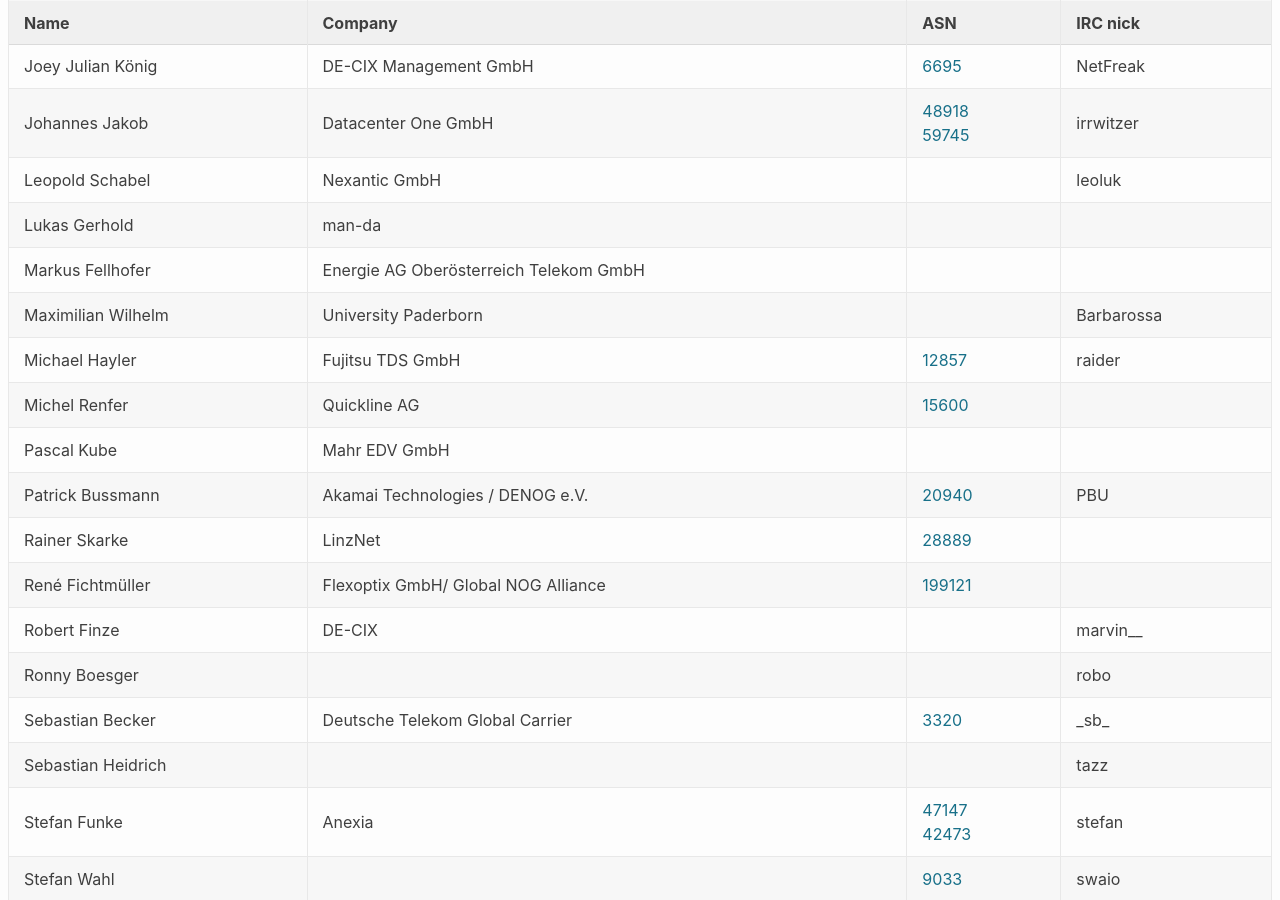
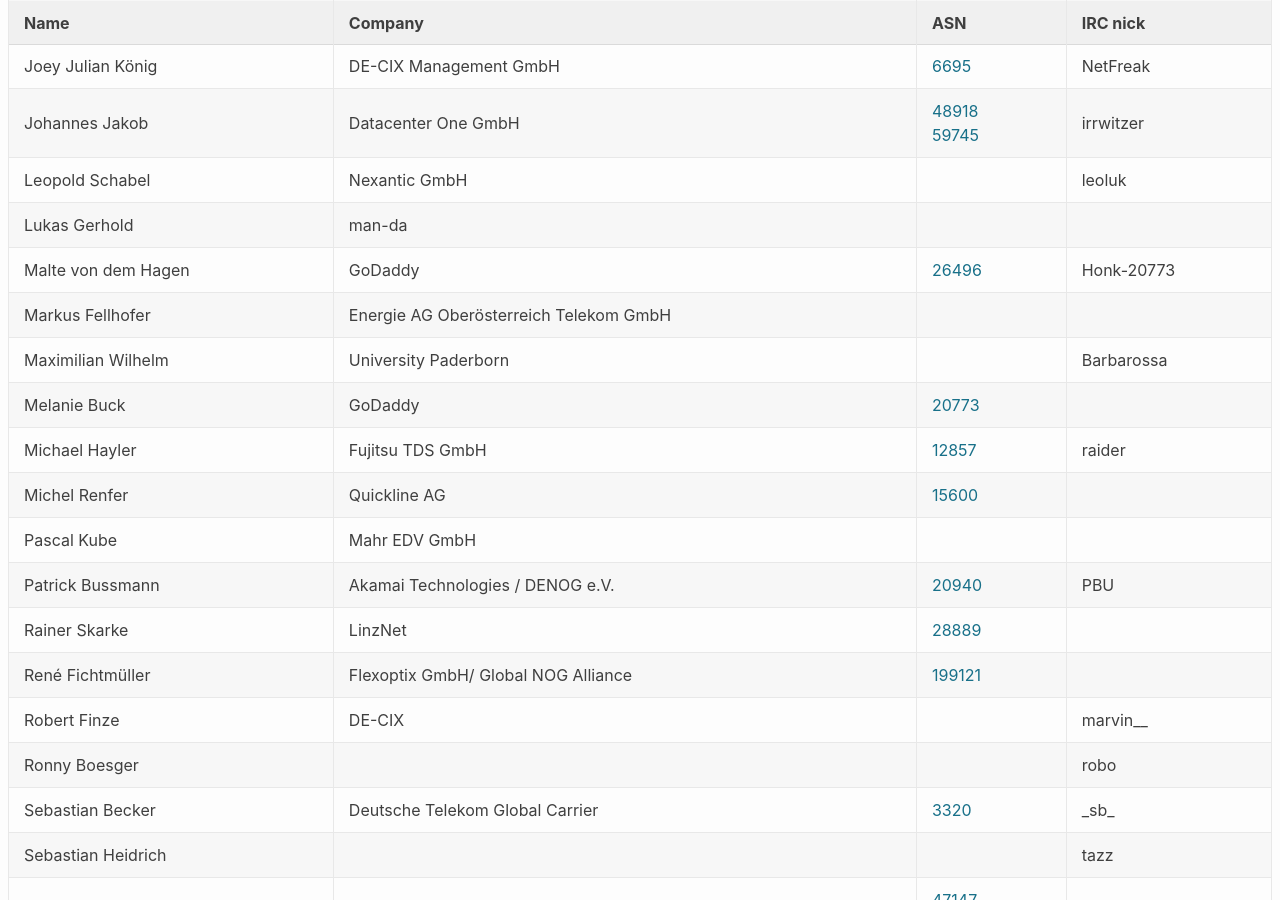
Before and after one commit to denog/pretix-attendeelist, a Jekyll site: the page built from index.markdown, in a window 1280 px wide and 900 px high, scrolled down 910 px. Built offline with Jekyll 4.4.1, drawn with Linux system fonts in a browser that asks for light colours.

Commit message:
Latest data: Wed Mar 17 12:40:24 UTC 2021

```diff
--- a/_data/attendees_meetup_leader_2021-01.json
+++ b/_data/attendees_meetup_leader_2021-01.json
@@ -144,6 +144,12 @@
     "asn": null
   },
   {
+    "name": "Malte von dem Hagen",
+    "company": "GoDaddy",
+    "irc": "Honk-20773",
+    "asn": "26496"
+  },
+  {
     "name": "Markus Fellhofer",
     "company": "Energie AG Oberösterreich Telekom GmbH",
     "irc": null,
@@ -154,6 +160,12 @@
     "company": "University Paderborn",
     "irc": "Barbarossa",
     "asn": null
+  },
+  {
+    "name": "Melanie Buck",
+    "company": "GoDaddy",
+    "irc": null,
+    "asn": "20773"
   },
   {
     "name": "Michael Hayler",
```
